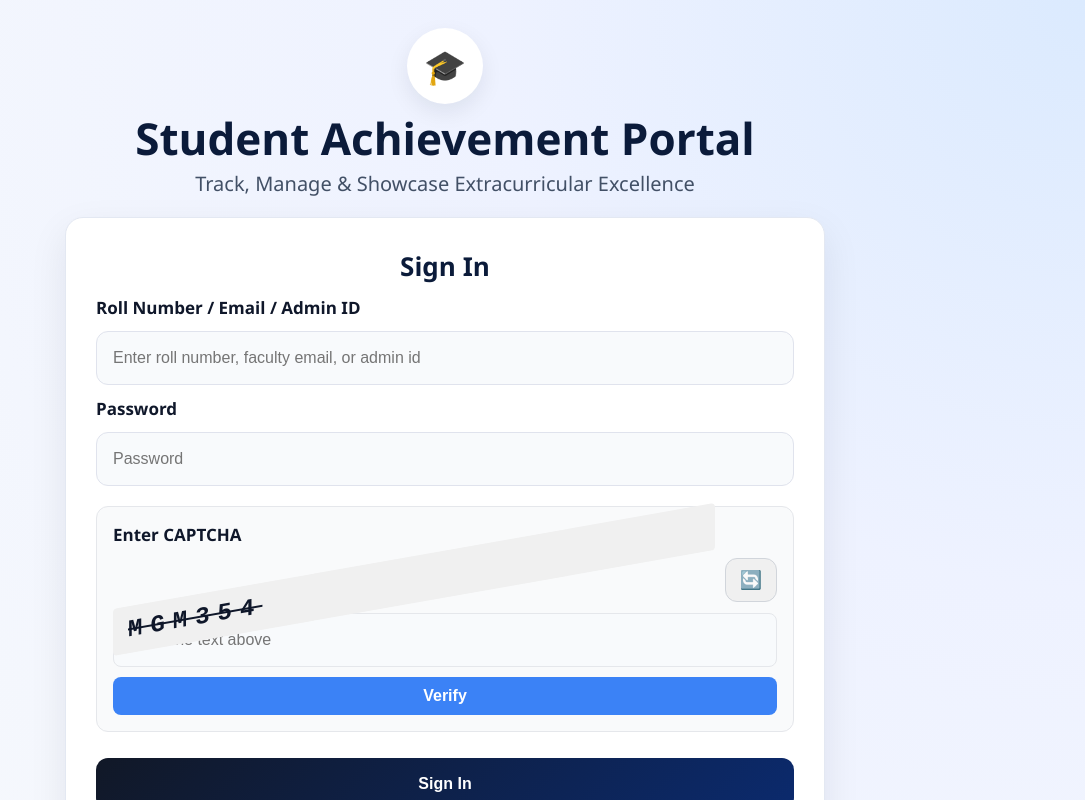
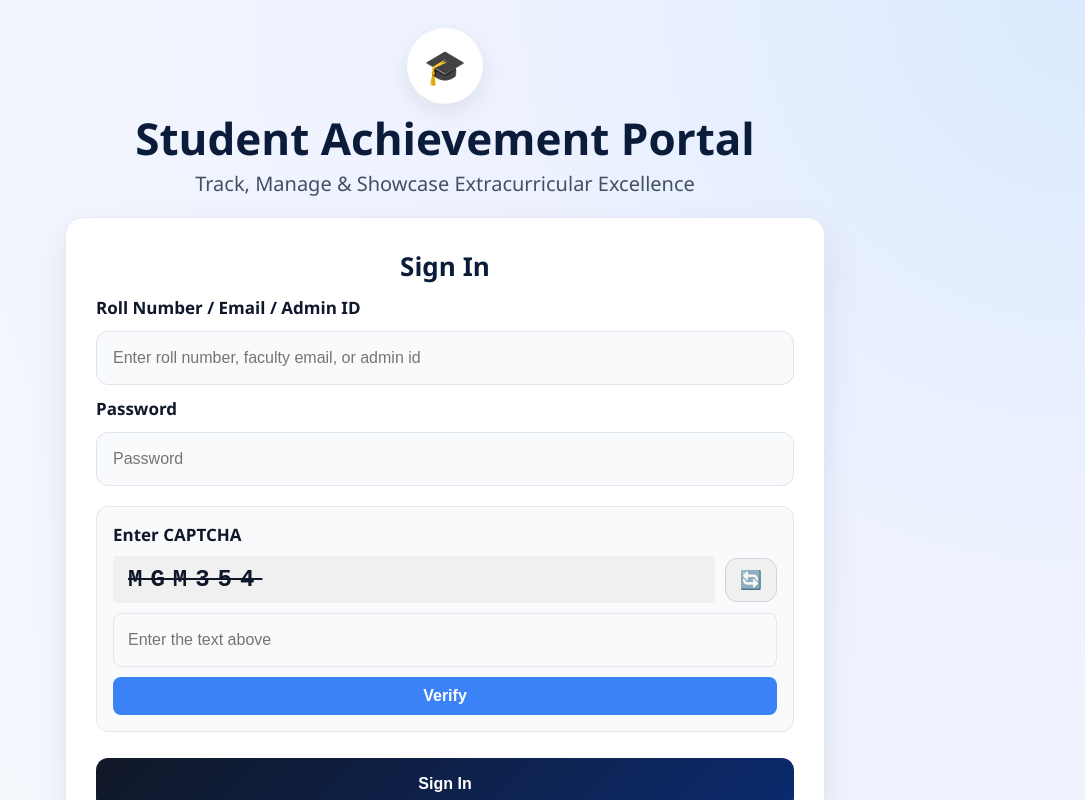
Before and after one commit to Sriya-009/Student-portal, a React (Create React App) app: page /login in a window 1280 px wide. Shown: the top 800 px of the page, without its empty margins (195-1280 px from the left). Built offline with nearby package versions, Linux system fonts and the light colour scheme.

Commit message:
changes final

```diff
--- a/src/components/shared/Captcha.js
+++ b/src/components/shared/Captcha.js
@@ -52,7 +52,8 @@ function Captcha({ onVerify }) {
           borderRadius: '4px',
           fontFamily: 'monospace',
           textDecoration: 'line-through',
-          transform: 'skewY(-10deg)',
+          textDecorationThickness: '2px',
+          transform: 'none',
           userSelect: 'none'
         }}>
           {captchaCode}
```
